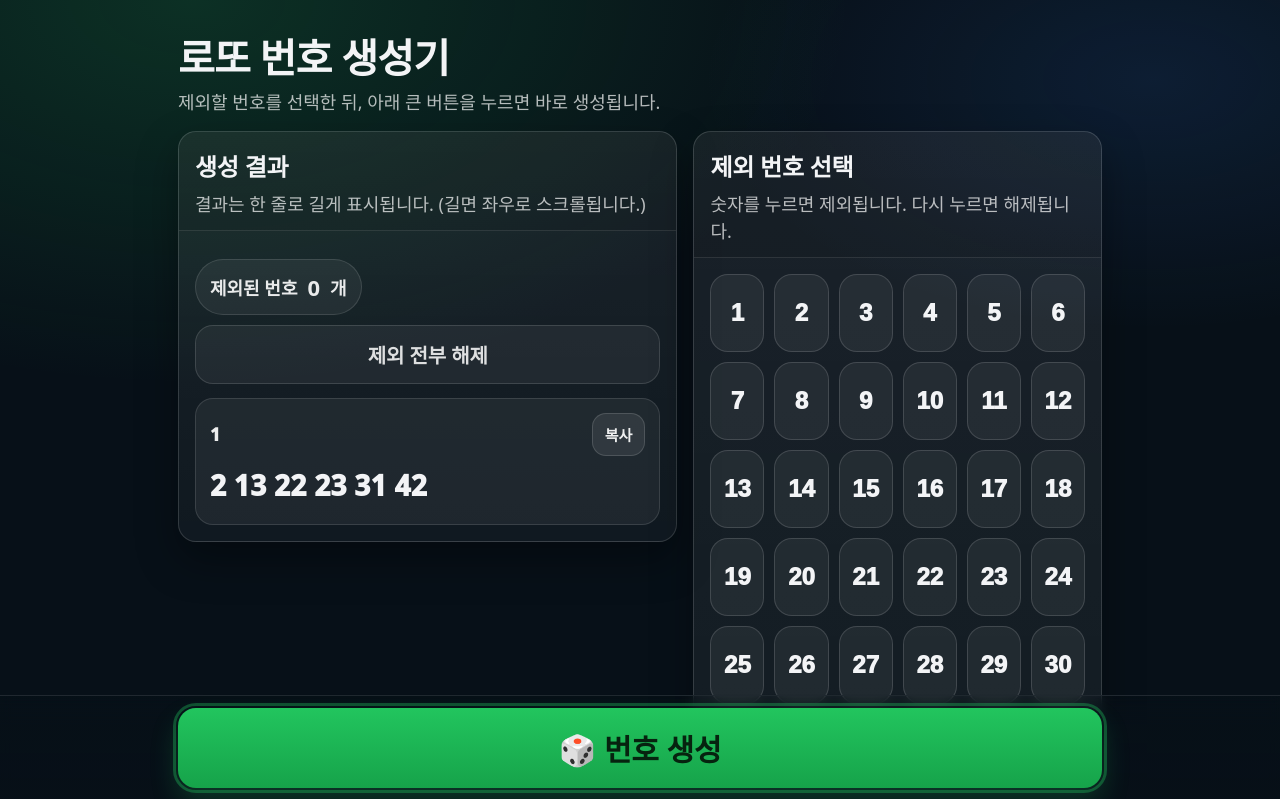
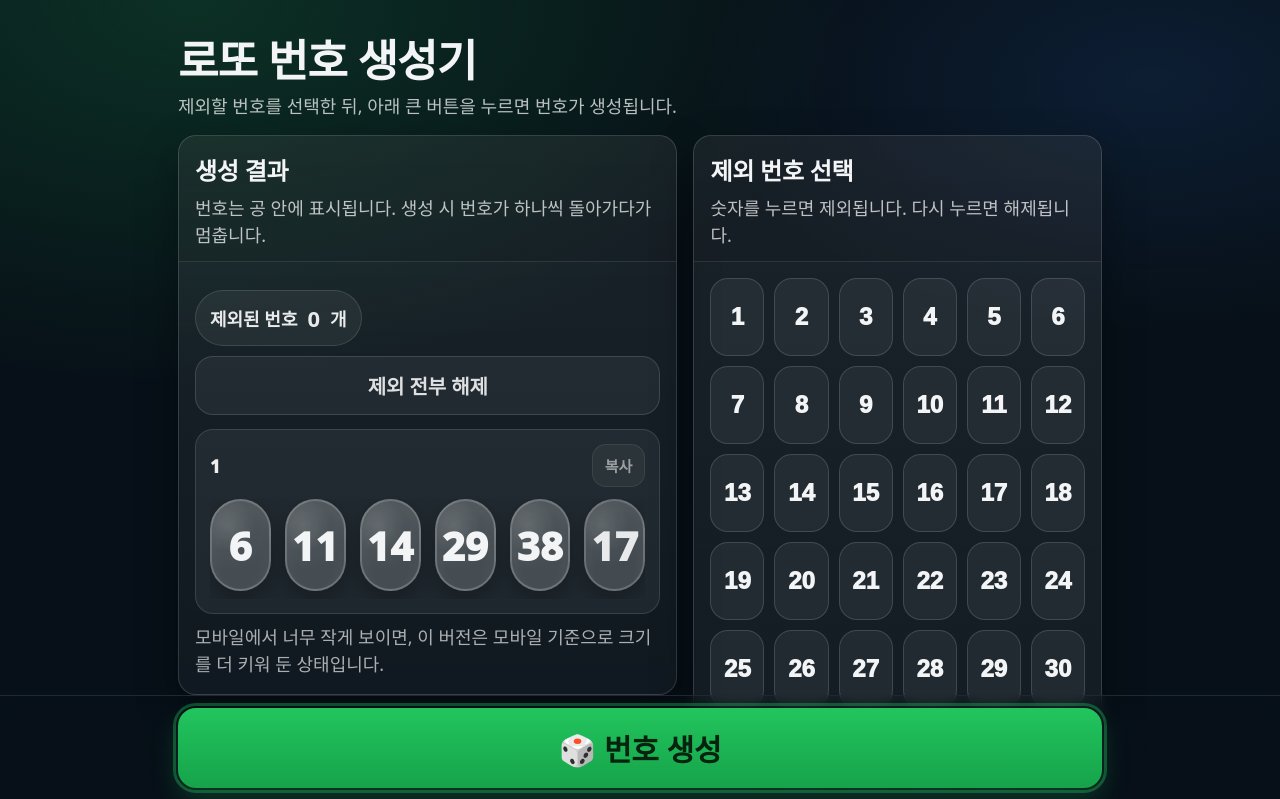
Before and after one commit to sharonkim12/lotto-number-generator, a plain HTML site: page index.html in a window 1280 px wide. Both pictures are taken after a click on the button "🎲 번호 생성". Shown: the top 799 px of the page. Drawn offline with Linux system fonts and the light colour scheme.

Commit message:
Update index.html

```diff
--- a/index.html
+++ b/index.html
@@ -4,29 +4,54 @@
   <meta charset="utf-8" />
   <meta name="viewport" content="width=device-width, initial-scale=1" />
   <title>로또 번호 생성기</title>
-  <meta name="description" content="제외할 번호를 선택한 뒤 로또 번호 6개를 생성합니다." />
+  <meta name="description" content="제외 번호를 선택한 뒤 로또 번호 6개를 생성합니다." />
 
   <style>
     :root{
       --bg:#071018;
-      --card:rgba(255,255,255,.06);
-      --card2:rgba(0,0,0,.18);
-      --line:rgba(255,255,255,.14);
+      --cardA: rgba(255,255,255,.08);
+      --cardB: rgba(255,255,255,.04);
+      --line: rgba(255,255,255,.14);
       --text:#f3f4f6;
-      --muted:rgba(255,255,255,.7);
+      --muted:rgba(255,255,255,.72);
       --accent:#22c55e;
       --accent2:#16a34a;
       --danger:#ef4444;
       --shadow: 0 18px 40px rgba(0,0,0,.35);
       --radius: 18px;
 
-      /* 글씨 크게 */
-      --h1: clamp(24px, 5.4vw, 40px);
-      --h2: clamp(18px, 4.2vw, 24px);
-      --p:  clamp(15px, 3.6vw, 18px);
-      --btn: clamp(20px, 5.0vw, 30px);
-      --num: clamp(18px, 4.6vw, 24px);
-      --resultNum: clamp(20px, 5.2vw, 28px);
+      /* 기본(PC/태블릿 포함) */
+      --h1: clamp(26px, 4.8vw, 44px);
+      --h2: clamp(18px, 2.8vw, 24px);
+      --p:  clamp(15px, 2.4vw, 18px);
+
+      --btn: clamp(22px, 3.6vw, 30px);
+
+      --numBtn: clamp(18px, 2.8vw, 24px);
+      --numBtnH: clamp(62px, 6.4vw, 78px);
+
+      /* 결과 공(중요) */
+      --ball: clamp(74px, 8.8vw, 92px);
+      --ballFont: clamp(30px, 3.6vw, 40px);
+      --gap: 14px;
+    }
+
+    /* 모바일에서 “확실히” 키움 (핵심) */
+    @media (max-width: 520px){
+      :root{
+        --h1: clamp(30px, 7.0vw, 40px);
+        --h2: clamp(20px, 5.0vw, 24px);
+        --p:  clamp(17px, 4.2vw, 19px);
+
+        --btn: clamp(24px, 6.0vw, 30px);
+
+        --numBtn: clamp(20px, 5.0vw, 24px);
+        --numBtnH: clamp(70px, 14.0vw, 84px);
+
+        --ball: clamp(86px, 18.0vw, 106px);
+        --ballFont: clamp(34px, 8.2vw, 42px);
+        --gap: 12px;
+      }
     }
 
     *{ box-sizing:border-box; }
@@ -45,7 +70,7 @@
       max-width: 980px;
       margin: 0 auto;
       padding: clamp(14px, 3vw, 28px);
-      padding-bottom: 120px; /* 하단 버튼/결과 여백 */
+      padding-bottom: 120px;
     }
 
     header{
@@ -76,7 +101,7 @@
     }
 
     .card{
-      background: linear-gradient(180deg, rgba(255,255,255,.08), rgba(255,255,255,.04));
+      background: linear-gradient(180deg, var(--cardA), var(--cardB));
       border: 1px solid var(--line);
       border-radius: var(--radius);
       box-shadow: var(--shadow);
@@ -101,7 +126,7 @@
     }
     .bd{ padding: 16px; }
 
-    /* 버튼: 큼직 */
+    /* 버튼 */
     .btn{
       width:100%;
       border:0;
@@ -150,13 +175,13 @@
       border-radius: 999px;
       background: rgba(255,255,255,.06);
       border: 1px solid rgba(255,255,255,.12);
-      font-size: clamp(15px, 3.6vw, 18px);
+      font-size: clamp(16px, 3.8vw, 18px);
       font-weight: 900;
       color: rgba(255,255,255,.9);
     }
-    .pill strong{ font-size: clamp(18px, 4.2vw, 22px); }
+    .pill strong{ font-size: clamp(18px, 4.4vw, 22px); }
 
-    /* 제외 숫자 그리드: 크게 */
+    /* 제외 숫자 */
     .num-grid{
       display:grid;
       grid-template-columns: repeat(6, minmax(0,1fr));
@@ -166,13 +191,13 @@
       .num-grid{ grid-template-columns: repeat(5, minmax(0,1fr)); }
     }
     .num{
-      height: clamp(58px, 11vw, 78px);
+      height: var(--numBtnH);
       border-radius: 18px;
       border: 1px solid rgba(255,255,255,.14);
       background: rgba(255,255,255,.06);
       color: var(--text);
       font-weight: 950;
-      font-size: var(--num);
+      font-size: var(--numBtn);
       cursor:pointer;
       transition: transform .06s ease, filter .12s ease, background .12s ease;
       line-height: 1;
@@ -192,7 +217,7 @@
       content:"제외";
       position:absolute;
       bottom: 8px;
-      font-size: clamp(11px, 2.4vw, 12px);
+      font-size: clamp(11px, 2.6vw, 12px);
       font-weight: 950;
       opacity:.95;
     }
@@ -212,7 +237,7 @@
     }
     .warn.show{ display:block; }
 
-    /* 결과: 한 줄로 길게, 줄바꿈 금지 */
+    /* 결과 */
     .results{
       display:flex;
       flex-direction:column;
@@ -231,10 +256,10 @@
       align-items:center;
       justify-content:space-between;
       gap: 10px;
-      margin-bottom: 10px;
+      margin-bottom: 12px;
     }
     .idx{
-      font-size: clamp(16px, 3.8vw, 18px);
+      font-size: clamp(16px, 4.0vw, 18px);
       font-weight: 950;
       color: rgba(255,255,255,.92);
     }
@@ -245,44 +270,55 @@
       border: 1px solid rgba(255,255,255,.14);
       color: rgba(255,255,255,.92);
       font-weight: 950;
-      font-size: clamp(14px, 3.2vw, 15px);
+      font-size: clamp(14px, 3.4vw, 15px);
       cursor:pointer;
     }
     .copy:hover{ filter: brightness(1.07); }
 
-    .line{
-      display:block;
-      white-space: nowrap;     /* 줄바꿈 금지 */
-      overflow-x: auto;        /* 길면 가로 스크롤 */
+    /* 공(번호가 뙇뙇) */
+    .balls{
+      display:flex;
+      gap: var(--gap);
+      flex-wrap: nowrap;
+      overflow-x: auto;
       -webkit-overflow-scrolling: touch;
-      padding-bottom: 6px;
-      font-size: var(--resultNum);
-      font-weight: 950;
+      padding-bottom: 8px;
+      align-items:center;
+    }
+    .balls::-webkit-scrollbar{ height: 10px; }
+    .balls::-webkit-scrollbar-thumb{ background: rgba(255,255,255,.18); border-radius: 999px; }
+    .balls::-webkit-scrollbar-track{ background: rgba(255,255,255,.06); border-radius: 999px; }
+
+    .ball{
+      width: var(--ball);
+      height: var(--ball);
+      border-radius: 999px;
+      display:flex;
+      align-items:center;
+      justify-content:center;
+      font-size: var(--ballFont);
+      font-weight: 1000;
       letter-spacing: 0.01em;
+      background:
+        radial-gradient(circle at 30% 28%, rgba(255,255,255,.22), rgba(255,255,255,.10) 35%, rgba(255,255,255,.08) 60%),
+        rgba(255,255,255,.10);
+      border: 2px solid rgba(255,255,255,.22);
+      box-shadow:
+        inset 0 10px 18px rgba(255,255,255,.06),
+        0 10px 22px rgba(0,0,0,.26);
+      transform: translateZ(0);
+      user-select:none;
     }
-    .line::-webkit-scrollbar{ height: 8px; }
-    .line::-webkit-scrollbar-thumb{ background: rgba(255,255,255,.18); border-radius: 999px; }
-    .line::-webkit-scrollbar-track{ background: rgba(255,255,255,.06); border-radius: 999px; }
-
-    /* 뽑기 애니메이션 느낌: 롤링 텍스트 */
-    .rolling{
-      opacity:.95;
-      filter: blur(.0px);
+    .ball.isRolling{
+      filter: blur(.2px);
+      opacity: .95;
     }
-    .rolling .digit{
-      display:inline-block;
-      min-width: 2.2ch;
-      text-align:center;
-      padding: 10px 12px;
-      margin-right: 10px;
-      border-radius: 999px;
-      background: rgba(255,255,255,.08);
-      border: 1px solid rgba(255,255,255,.12);
-      animation: pop .25s ease both;
+    .ball.pop{
+      animation: pop .18s ease-out both;
     }
     @keyframes pop{
-      from{ transform: translateY(2px); opacity:.75; }
-      to{ transform: translateY(0); opacity:1; }
+      from{ transform: scale(.96); opacity:.85; }
+      to{ transform: scale(1); opacity:1; }
     }
 
     .note{
@@ -292,7 +328,7 @@
       line-height: 1.5;
     }
 
-    /* 모바일에서 메인 버튼 고정 (원하면 유지하세요) */
+    /* 하단 고정 바 */
     .stickyBar{
       position: fixed;
       left: 0;
@@ -308,6 +344,16 @@
       max-width: 980px;
       margin: 0 auto;
       padding: 0 clamp(14px, 3vw, 28px);
+      display:flex;
+      gap: 10px;
+    }
+    .stickyInner .btn-main{ flex: 1; }
+
+    .footerSafe{
+      margin-top: 10px;
+      font-size: var(--p);
+      color: rgba(255,255,255,.65);
+      line-height: 1.5;
     }
   </style>
 </head>
@@ -316,7 +362,7 @@
   <div class="wrap">
     <header>
       <div class="title">로또 번호 생성기</div>
-      <div class="subtitle">제외할 번호를 선택한 뒤, 아래 큰 버튼을 누르면 바로 생성됩니다.</div>
+      <div class="subtitle">제외할 번호를 선택한 뒤, 아래 큰 버튼을 누르면 번호가 생성됩니다.</div>
     </header>
 
     <div class="grid">
@@ -324,7 +370,7 @@
       <section class="card">
         <div class="hd">
           <h2>생성 결과</h2>
-          <p>결과는 한 줄로 길게 표시됩니다. (길면 좌우로 스크롤됩니다.)</p>
+          <p>번호는 공 안에 표시됩니다. 생성 시 번호가 하나씩 돌아가다가 멈춥니다.</p>
         </div>
         <div class="bd">
           <div class="row">
@@ -337,6 +383,10 @@
           <div class="results" id="results" aria-live="polite">
             <div class="note">안내: 본 도구는 무작위 생성기이며 당첨을 보장하지 않습니다.</div>
           </div>
+
+          <div class="footerSafe">
+            모바일에서 너무 작게 보이면, 이 버전은 모바일 기준으로 크기를 더 키워 둔 상태입니다.
+          </div>
         </div>
       </section>
 
@@ -348,7 +398,7 @@
         </div>
         <div class="bd">
           <div class="num-grid" id="numGrid" aria-label="제외할 번호 선택"></div>
-          <div class="note">주의: 제외가 너무 많으면(남은 숫자 6개 미만) 생성이 불가합니다.</div>
+          <div class="note">주의: 남은 숫자가 6개 미만이면 생성이 불가합니다.</div>
         </div>
       </aside>
     </div>
@@ -371,6 +421,8 @@
     const btnGen = document.getElementById('btnGen');
     const results = document.getElementById('results');
     const warn = document.getElementById('warn');
+
+    let runIndex = 0;
 
     function updateExcludedUI(){
       excludedCount.textContent = String(excluded.size);
@@ -417,48 +469,7 @@
       return arr.slice(0, 6).sort((a,b)=>a-b);
     }
 
-    function makeResultCard(index, nums){
-      const wrap = document.createElement('div');
-      wrap.className = 'result';
-
-      const top = document.createElement('div');
-      top.className = 'result-top';
-
-      const idx = document.createElement('div');
-      idx.className = 'idx';
-      idx.textContent = String(index);
-
-      const copy = document.createElement('button');
-      copy.type = 'button';
-      copy.className = 'copy';
-      copy.textContent = '복사';
-      copy.addEventListener('click', async ()=>{
-        const text = nums.join(' ');
-        try{
-          await navigator.clipboard.writeText(text);
-          copy.textContent = '복사됨';
-          setTimeout(()=> copy.textContent='복사', 900);
-        }catch(e){
-          copy.textContent = '복사 실패';
-          setTimeout(()=> copy.textContent='복사', 900);
-        }
-      });
-
-      top.appendChild(idx);
-      top.appendChild(copy);
-
-      const line = document.createElement('div');
-      line.className = 'line';
-      line.textContent = nums.join('   '); // 한 줄로 길게
-
-      wrap.appendChild(top);
-      wrap.appendChild(line);
-
-      return wrap;
-    }
-
-    // “뽑는 듯한” 롤링 애니메이션: 숫자가 잠깐 빠르게 바뀌다가 확정
-    function makeRollingCard(index){
+    function makeResultShell(index){
       const wrap = document.createElement('div');
       wrap.className = 'result';
 
@@ -480,22 +491,22 @@
       top.appendChild(idx);
       top.appendChild(copy);
 
-      const line = document.createElement('div');
-      line.className = 'line rolling';
-      // 초기 6개 슬롯
-      line.innerHTML = `
-        <span class="digit">--</span>
-        <span class="digit">--</span>
-        <span class="digit">--</span>
-        <span class="digit">--</span>
-        <span class="digit">--</span>
-        <span class="digit">--</span>
-      `;
+      const ballsWrap = document.createElement('div');
+      ballsWrap.className = 'balls';
+
+      const balls = [];
+      for(let i=0;i<6;i++){
+        const ball = document.createElement('div');
+        ball.className = 'ball isRolling';
+        ball.textContent = '--';
+        balls.push(ball);
+        ballsWrap.appendChild(ball);
+      }
 
       wrap.appendChild(top);
-      wrap.appendChild(line);
+      wrap.appendChild(ballsWrap);
 
-      return {wrap, line, copy};
+      return {wrap, copy, balls};
     }
 
     async function generate(){
@@ -507,37 +518,42 @@
         return;
       }
 
-      // 결과 영역 비우기
-      results.innerHTML = '';
+      runIndex += 1;
 
-      // “한 번 생성 = 1세트”로 단순화
-      const {wrap, line, copy} = makeRollingCard(1);
-      results.appendChild(wrap);
+      // 첫 안내 문구 제거
+      const firstNote = results.querySelector('.note');
+      if (firstNote) firstNote.remove();
 
-      // 롤링: 900ms 동안 60ms 간격으로 숫자 변경
-      const digits = Array.from(line.querySelectorAll('.digit'));
-      const start = performance.now();
-      const duration = 900;
-      const interval = 60;
+      const finalNums = pick6(pool);
+
+      const {wrap, copy, balls} = makeResultShell(runIndex);
+
+      // 최신 결과가 위로 오게
+      results.prepend(wrap);
+
+      // 슬롯처럼 1 -> 2 -> 3 -> ... 순서로 멈추게
+      balls.forEach((ball, i)=>{
+        let ticks = 0;
+        const base = 12;         // 최소 회전 횟수
+        const extra = i * 7;     // 뒤로 갈수록 더 오래
+        const total = base + extra;
 
         const timer = setInterval(()=>{
-        for (let i=0; i<digits.length; i++){
-          const temp = Math.floor(Math.random()*45) + 1;
-          digits[i].textContent = String(temp);
-        }
-        if (performance.now() - start >= duration){
+          ball.textContent = String(Math.floor(Math.random()*45)+1);
+          ticks++;
+
+          if (ticks >= total){
             clearInterval(timer);
+            ball.classList.remove('isRolling');
+            ball.textContent = String(finalNums[i]);
+            ball.classList.add('pop');
+            setTimeout(()=> ball.classList.remove('pop'), 220);
 
-          // 최종 확정
-          const finalNums = pick6(pool);
-          line.classList.remove('rolling');
-          line.textContent = finalNums.join('   ');
-
-          // 복사 활성화
+            // 마지막 공까지 끝나면 복사 활성화
+            if (i === 5){
               copy.disabled = false;
               copy.style.opacity = '1';
               copy.style.cursor = 'pointer';
-
               copy.addEventListener('click', async ()=>{
                 const text = finalNums.join(' ');
                 try{
@@ -550,7 +566,9 @@
                 }
               }, {once:true});
             }
-      }, interval);
+          }
+        }, 60);
+      });
     }
 
     btnClear.addEventListener('click', ()=>{
```
Lines whose indentation alone changed are shown as unchanged.
